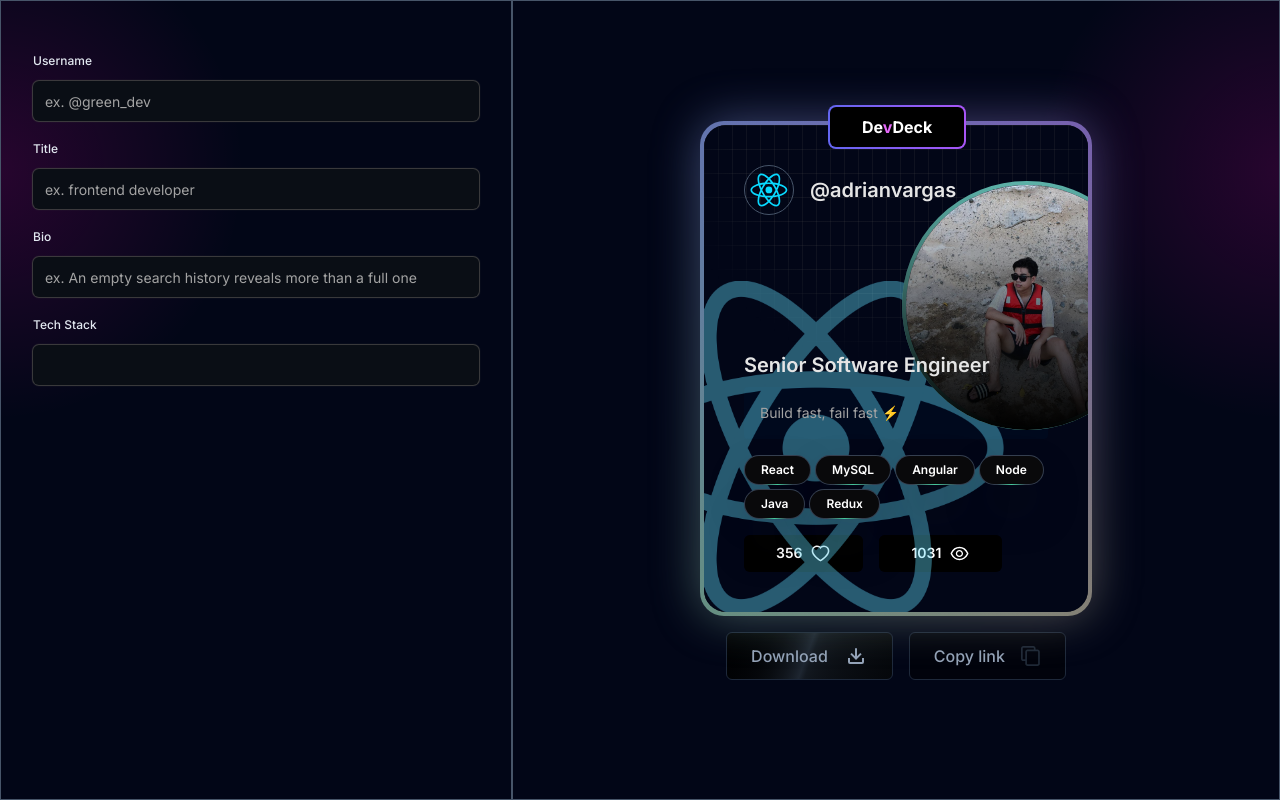
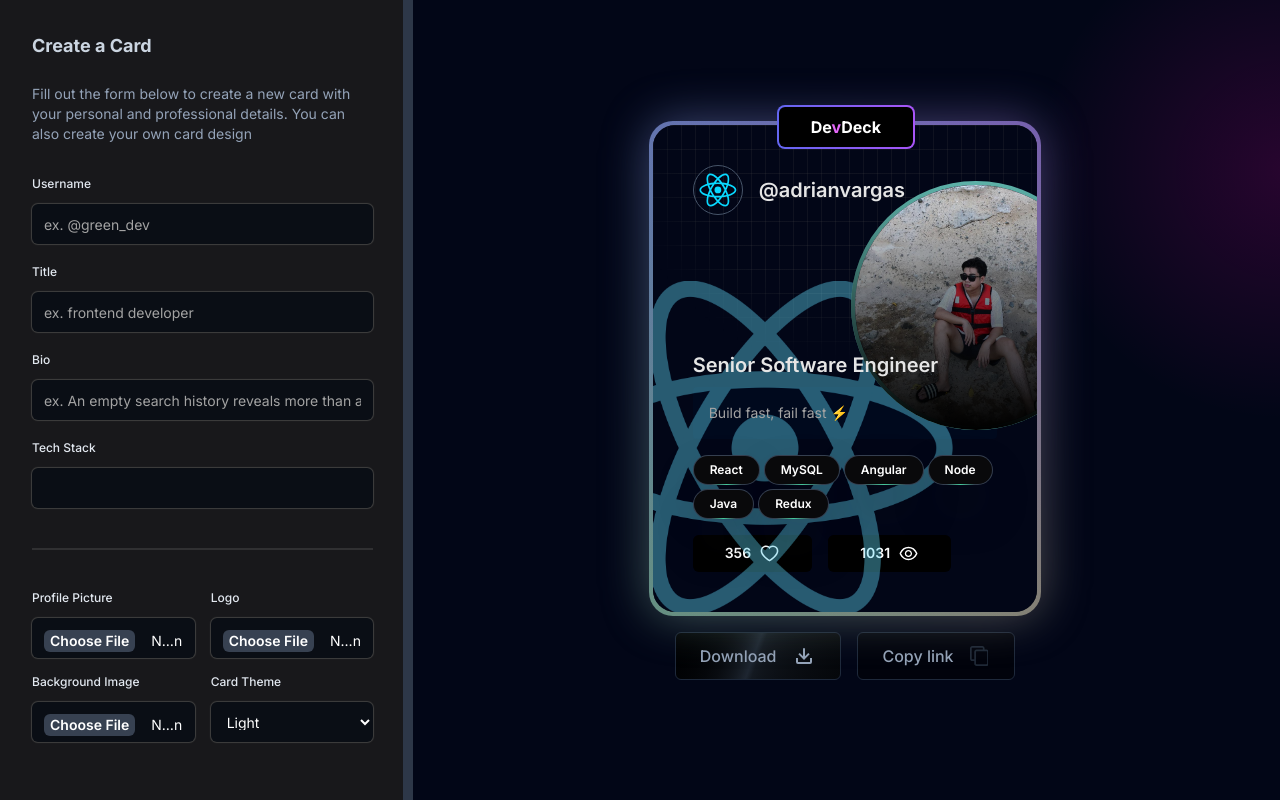
Before and after one commit to HansAguilar/devdeck, a Next.js app: page /welcome in a window 1280 px wide. Built offline with nearby package versions, Linux system fonts and the light colour scheme.

Commit message:
fix form

```diff
--- a/package.json
+++ b/package.json
@@ -19,12 +19,14 @@
     "next": "14.2.3",
     "react": "^18",
     "react-dom": "^18",
+    "react-resizable": "^3.0.5",
     "tailwind-merge": "^2.3.0"
   },
   "devDependencies": {
     "@types/node": "^20",
     "@types/react": "^18",
     "@types/react-dom": "^18",
+    "@types/react-resizable": "^3.0.7",
     "eslint": "^8",
     "eslint-config-next": "14.2.3",
     "postcss": "^8",
--- a/src/app/welcome/page.tsx
+++ b/src/app/welcome/page.tsx
@@ -1,32 +1,52 @@
-// This is your new page component
+"use client"
+import React, { useState } from 'react';
+import { ResizableBox } from 'react-resizable';
 import CreateCard from '@/components/ui/CreateCard';
 import DevCard from '@/components/ui/DevCard';
-import React from 'react';
+import 'react-resizable/css/styles.css';
 
-export default function Page() {
+const resizeHandleStyle = {
+  width: '10px',
+  background: '#2d3748',
+  cursor: 'col-resize',
+  zIndex: 1,
+};
+
+const Page: React.FC = () => {
+  const [width, setWidth] = useState<number>(600);
+
+  const onResize = (event: any, { size }: { size: { width: number; height: number; } }) => {
+    setWidth(size.width);
+  };
+
+  const isColumnLayout = width < 400;
+
   return (
     <div className='relative min-h-screen w-full dark overflow-hidden'>
-      {/* <div className="absolute -z-10 h-full w-full bg-slate-950"><div className="absolute bottom-0 left-0 right-0 top-0 bg-[linear-gradient(to_right,#4f4f4f2e_1px,transparent_1px),linear-gradient(to_bottom,#4f4f4f2e_1px,transparent_1px)] bg-[size:14px_24px] [mask-image:radial-gradient(ellipse_60%_50%_at_50%_0%,#000_70%,transparent_100%)]"></div></div> */}
-
-      <div className="absolute -z-10 h-full w-full bg-slate-950"><div className="absolute bottom-0 left-[-20%] right-0 top-[-10%] h-[500px] w-[500px] rounded-full bg-[radial-gradient(circle_farthest-side,rgba(255,0,182,.15),rgba(255,255,255,0))]"></div><div className="absolute bottom-0 right-[-20%] top-[-10%] h-[500px] w-[500px] rounded-full bg-[radial-gradient(circle_farthest-side,rgba(255,0,182,.15),rgba(255,255,255,0))]"></div></div>
+      <div className="absolute -z-10 h-full w-full bg-slate-950">
+        <div className="absolute bottom-0 left-[-20%] right-0 top-[-10%] h-[500px] w-[500px] rounded-full bg-[radial-gradient(circle_farthest-side,rgba(255,0,182,.15),rgba(255,255,255,0))]"></div>
+        <div className="absolute bottom-0 right-[-20%] top-[-10%] h-[500px] w-[500px] rounded-full bg-[radial-gradient(circle_farthest-side,rgba(255,0,182,.15),rgba(255,255,255,0))]"></div>
+      </div>
 
       <div className='flex min-h-screen justify-between w-full max-sm:flex-col'>
+        <ResizableBox
+          className='border-r-4 border-slate-600 bg-zinc-900'
+          width={width}
+          height={Infinity}
+          handle={<div style={resizeHandleStyle} className='absolute top-0 bottom-0 -right-2' />}
+          onResize={onResize}
+          minConstraints={[300, Infinity]} // Minimum width for resizable pane
+          maxConstraints={[1000, Infinity]} // Maximum width for resizable pane
+        >
+          <CreateCard isColumnLayout={isColumnLayout} />
+        </ResizableBox>
 
-        {/*//^ FORM LEFT SIDE */}
-        <div className='w-2/5 max-sm:w-full border border-slate-600'>
-          <CreateCard />
-        </div>
-        {/*//^ FORM LEFT SIDE */}
-
-
-        {/*//^ CARD PREVIEW RIGHT SIDE */}
-        <div className='w-3/5 max-sm:w-full border border-slate-600'>
+        <div className='w-full max-sm:w-full'>
           <DevCard />
         </div>
-        {/*//^ CARD PREVIEW RIGHT SIDE */}
-
       </div>
-
     </div>
   );
-}
+};
+
+export default Page;
--- a/src/components/ui/CreateCard.tsx
+++ b/src/components/ui/CreateCard.tsx
@@ -1,19 +1,32 @@
-"use client"
+// CreateCard.tsx
 
-import React, { useState } from 'react'
+import React, { useState } from 'react';
 
-const inputStyle = `flex h-10 w-full border-none bg-gray-50 dark:bg-[#0A0E15] text-black dark:text-white shadow-input rounded-md p-3 text-sm  file:border-0 file:bg-transparent
+const inputStyle = `flex h-10 w-full border-none bg-gray-50 dark:bg-[#0A0E15] text-black dark:text-white shadow-input rounded-md p-3 text-sm file:border-0 file:bg-transparent
           file:text-sm file:font-medium placeholder:text-neutral-400 dark:placeholder-text-neutral-600
           focus-visible:outline-none focus-visible:ring-[2px] focus-visible:ring-neutral-400 dark:focus-visible:ring-[#A855F7]
           disabled:cursor-not-allowed disabled:opacity-50
           dark:shadow-[0px_0px_1px_1px_var(--neutral-700)]
           group-hover/input:shadow-none transition duration-400`;
 
-export default function CreateCard() {
-	const [skills, setSkills] = useState([]);
+const fileInputStyle = `file:mr-4 file:rounded-md file:border file:border-gray-300
+					 file:text-sm file:font-semibold
+					 file:bg-white file:text-black
+					 hover:file:bg-gray-100
+					 dark:file:bg-gray-700 dark:file:text-white dark:file:border-gray-600
+					 dark:hover:file:bg-gray-600`;
+
+interface Props {
+  isColumnLayout: boolean;
+}
+
+const CreateCard: React.FC<Props> = ({ isColumnLayout }) => {
+  const [skills, setSkills] = useState<string[]>([]);
 
   return (
-		<form className='p-8 dark'>
+    <form className={`p-8 dark ${isColumnLayout ? 'flex-col' : ''}`}>
+      <h2 className="text-lg font-bold text-slate-300 mb-6">Create a Card</h2>
+      <p className="text-sm text-slate-400 mb-8">Fill out the form below to create a new card with your personal and professional details. You can also create your own card design</p>
       <div>
         <label className="mb-3 mt-5 block text-xs font-medium text-slate-200" htmlFor="username">Username</label>
         <input
@@ -61,6 +74,57 @@ export default function CreateCard() {
           required
         />
       </div>
+
+      <hr className="my-10 h-0.5 border-t-0 bg-neutral-100 dark:bg-white/10" />
+
+      <div className={`grid ${isColumnLayout ? 'grid-cols-1' : 'sm:grid-cols-2'} gap-4`}>
+        <div>
+          <label className="mb-3 block text-xs font-medium text-slate-200" htmlFor="profilePicture">Profile Picture</label>
+          <input
+            className={`${inputStyle} ${fileInputStyle}`}
+            id="profilePicture"
+            type="file"
+            name="profilePicture"
+            accept="image/*"
+            required
+          />
+        </div>
+
+        <div>
+          <label className="mb-3 block text-xs font-medium text-slate-200" htmlFor="logo">Logo</label>
+          <input
+            className={`${inputStyle} ${fileInputStyle}`}
+            id="logo"
+            type="file"
+            name="logo"
+            accept="image/*"
+            required
+          />
+        </div>
+
+        <div>
+          <label className="mb-3 block text-xs font-medium text-slate-200" htmlFor="backgroundImage">Background Image</label>
+          <input
+            className={`${inputStyle} ${fileInputStyle}`}
+            id="backgroundImage"
+            type="file"
+            name="backgroundImage"
+            accept="image/*"
+            required
+          />
+        </div>
+
+        <div>
+          <label className="mb-3 block text-xs font-medium text-slate-200" htmlFor="theme">Card Theme</label>
+          <select className={`${inputStyle} ${fileInputStyle}`} id="theme" name="theme" required>
+            <option value="light">Light</option>
+            <option value="dark">Dark</option>
+            <option value="colorful">Colorful</option>
+          </select>
+        </div>
+      </div>
     </form>
-	)
-}
+  );
+};
+
+export default CreateCard;
```
Also changed, not shown: 1 other file (tests, documents, lock files or other folders). Lines whose indentation alone changed are shown as unchanged.
